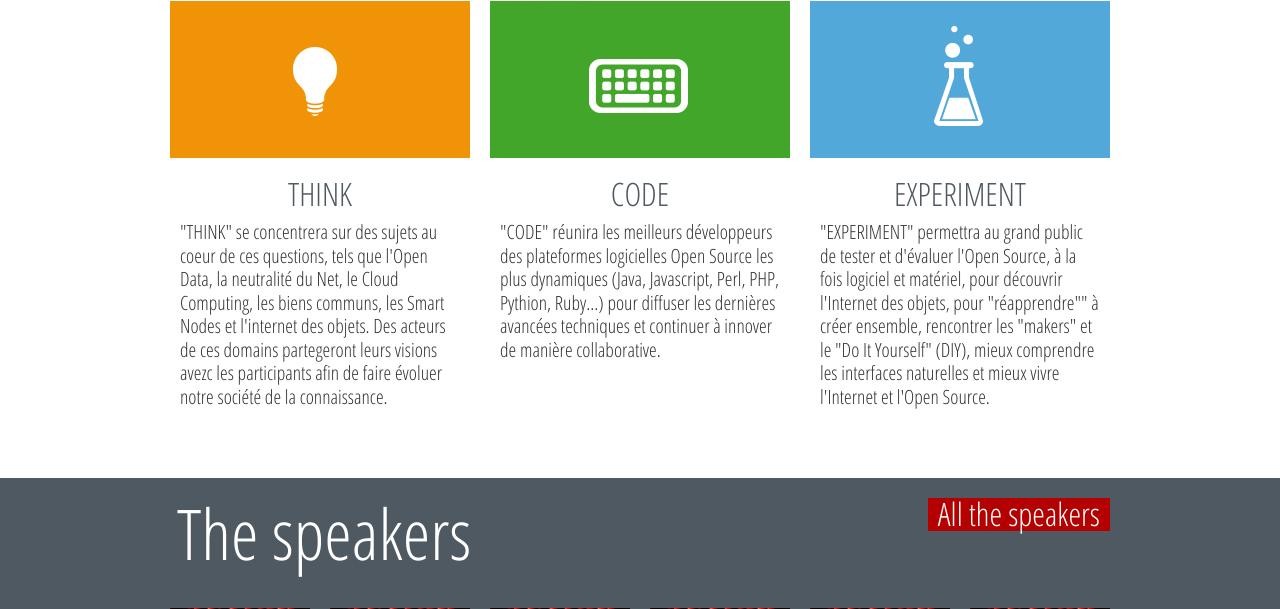
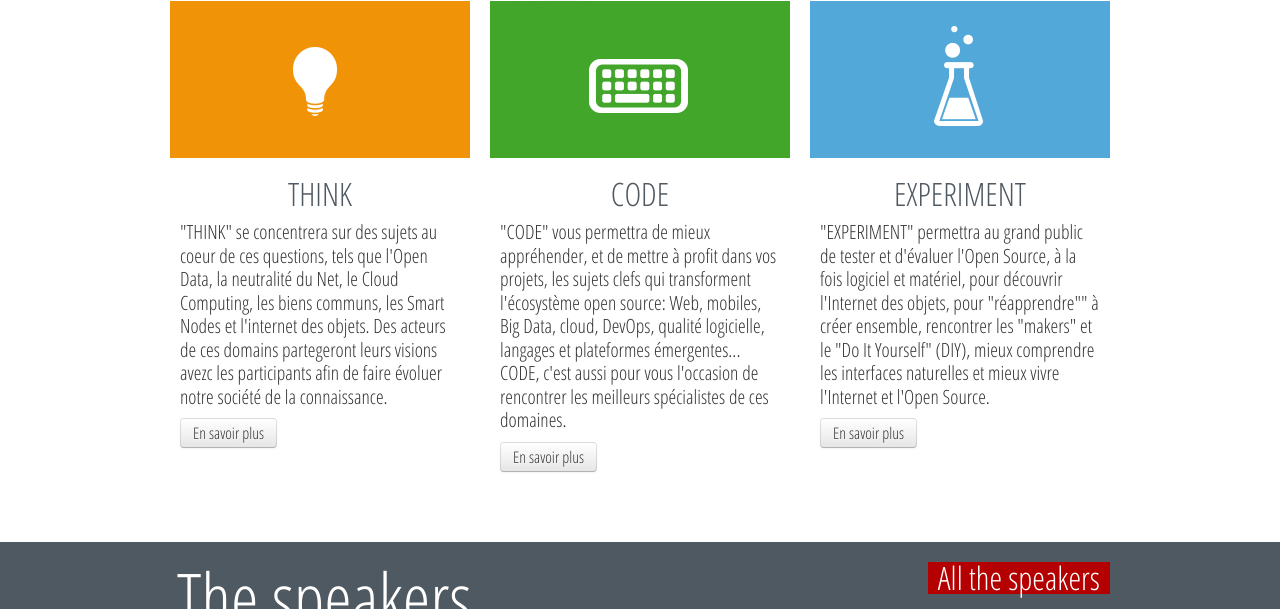
Before and after one commit to OWF/owf2013, a Python web app: template website/templates/index.html in a window 1280 px wide. Shown: the part 609-1218 px from the top of the page. Run offline with Jinja, Linux system fonts and the light colour scheme; the template is opened without the code that fills it, so the values that code supplies are empty.

Commit message:
Add buttons on the home.

```diff
--- a/website/static/css/stylesheet.css
+++ b/website/static/css/stylesheet.css
@@ -502,3 +502,8 @@ body {
   font-size: 16px;
   line-height: 1.45em;
 }
+
+/* buttons */
+.domain .btn {
+  font-size: 16px;
+}
--- a/website/templates/index.html
+++ b/website/templates/index.html
@@ -35,6 +35,10 @@
           partegeront leurs visions avezc les participants afin de faire évoluer
           notre société de la
           connaissance.</p>
+
+        <p>
+        <span class="btn">En savoir plus</span>
+        </p>
         </a>
       </div>
 
@@ -44,11 +48,17 @@
 
         <h3>CODE</h3>
 
-        <p>"CODE" réunira les meilleurs développeurs des
-          plateformes logicielles Open Source les plus dynamiques (Java,
-          Javascript, Perl, PHP, Pythion, Ruby...) pour diffuser les dernières
-          avancées techniques et continuer à innover
-          de manière collaborative.</p>
+        <p>
+          "CODE" vous permettra de mieux appréhender, et de mettre à profit dans vos projets,
+          les sujets clefs qui transforment l'écosystème open source:
+          Web, mobiles, Big Data, cloud, DevOps,
+          qualité logicielle, langages et plateformes émergentes... CODE, c'est aussi pour
+          vous l'occasion de rencontrer les meilleurs spécialistes de ces domaines.
+        </p>
+
+        <p>
+        <span class="btn">En savoir plus</span>
+        </p>
         </a>
       </div>
 
@@ -68,10 +78,16 @@
           It Yourself" (DIY), mieux comprendre les interfaces naturelles et
           mieux vivre l'Internet et l'Open
           Source.</p>
+
+        <p>
+        <span class="btn">En savoir plus</span>
+        </p>
         </a>
       </div>
     </div>
   </div>
+
+  {# ######################################################################## #}
 
   <div id="speaker">
     <div class="container">
@@ -159,13 +175,16 @@
       </div>
     </div>
   </div>
+
+  {# ######################################################################## #}
+
   <div id="latest-news-div">
     <div class="container">
       <div class="container">
-        <h1 class="section-title latest-news-title">Latest news</h1>
+        <h1 class="section-title latest-news-title">{{ _("Latest news") }}</h1>
 
         <h3 id="all-latest-news" class="section-button"><a
-            class="section-button-a">All the latest news</a></h3>
+            class="section-button-a">{{ _("All the latest news") }}</a></h3>
       </div>
       <div id="myCarousel" class="carousel slide">
         <div class="carousel-inner">
```
